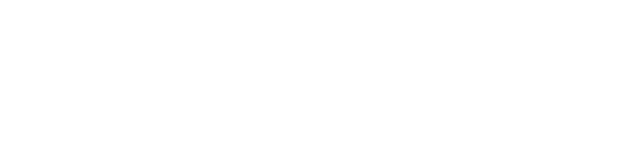
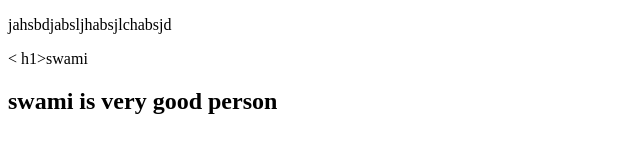
Before and after one commit to ashishchavan1221/the-boys, a plain HTML site: page index.html in a window 1280 px wide. Shown: the whole page, without its empty margins (0-640 px from the left). Drawn offline with Linux system fonts and the light colour scheme.

Commit message:
changes done

```diff
--- a/index.html
+++ b/index.html
@@ -1,5 +1,6 @@
 <!DOCTYPE html>
 <html lang="en">
+
 <head>
     <meta charset="UTF-8">
     <meta name="viewport" content="width=device-width, initial-scale=1.0">
@@ -7,7 +8,11 @@
     <link rel="stylesheet" href="style.css">
     <script src="script.js"></script>
 </head>
+
 <body>
+    <p>jahsbdjabsljhabsjlchabsjd</p>
+    < h1>swami</h1>
+        <h2>swami is very good person</h2>
+</body>
 
-</body>
 </html>
```
